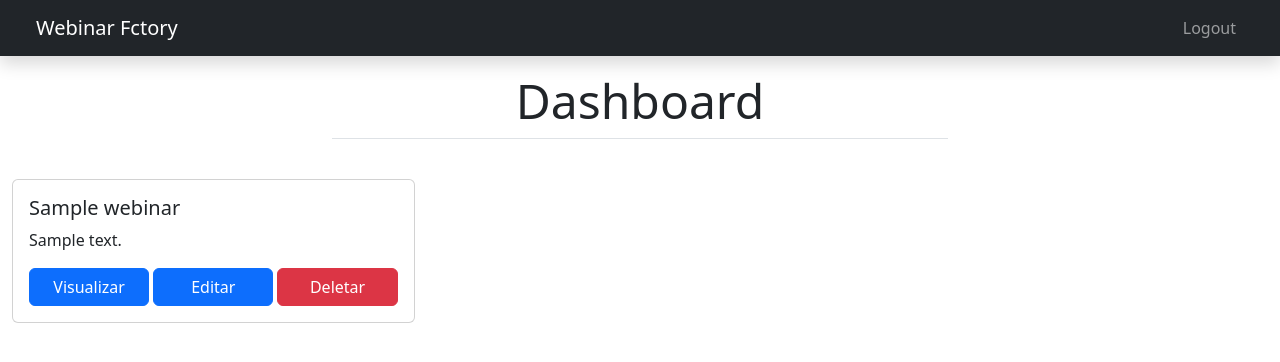
After one commit to h-zanetti/webinar-factory, a Django app: page /webinar_dashboard/ in a window 1280 px wide. The commit adds this page. Shown: the top 362 px of the page. Run offline with Django 3.2, Linux system fonts and the light colour scheme; a user stored in the database is signed in; tables that the repository leaves empty hold one stand-in row (values such as "Sample post"); some libraries are stand-ins or nearby versions.

Commit message:
Criado dashboard de webinários

```diff
--- /dev/null
+++ b/webinar_factory/core/templates/core/dashboard.html
@@ -0,0 +1,63 @@
+{% extends 'core/base.html' %}
+{% block content %}
+
+<div class="container mt-2">
+    <div class="row mb-4 d-flex justify-content-center">
+        <div class="col-lg-6 col-sm-12">
+            <h1 class="display-5 text-center mb-3 pb-2 border-bottom">Dashboard</h1>
+        </div>
+    </div>
+
+    <div class="row row-cols-1 row-cols-lg-3 row-cols-md-2 g-4">
+        {% for webinar in webinars %}
+            <div class="col">
+                <div class="card">
+                    <div class="card-body">
+                        <h5 class="card-title">{{ webinar.name }}</h5>
+                        <p class="card-text">{{ webinar.description|truncatechars:100 }}</p>
+                        <div class="row gx-1">
+                            <div class="col-4">
+                                <a href="{% url 'core:read_webinar' webinar.pk %}" class="btn btn-primary w-100">Visualizar</a>
+                            </div>
+                            <div class="col-4">
+                                <a href="{% url 'core:update_webinar' webinar.pk %}" class="btn btn-primary w-100">Editar</a>
+                            </div>
+                            <div class="col-4">
+                                <button type="button" class="btn btn-danger w-100" data-bs-toggle="modal" data-bs-target="#deleteWebinarModal{{ webinar.id }}">
+                                    Deletar
+                                </button>
+                            </div>
+                        </div>
+                    </div>
+                </div>
+            </div>
+            <!-- Delete Webinar Modal -->
+            <div class="modal fade" id="deleteWebinarModal{{ webinar.id }}" tabindex="-1" aria-labelledby="deleteWebinarModal{{ webinar.id }}Label" aria-hidden="true">
+                <div class="modal-dialog">
+                <div class="modal-content">
+                    <div class="modal-header">
+                    <h5 class="modal-title" id="deleteWebinarModal{{ webinar.id }}Label">Deletar Webinário</h5>
+                    <button type="button" class="btn-close" data-bs-dismiss="modal" aria-label="Close"></button>
+                    </div>
+                    <div class="modal-body">
+                        <strong>{{ webinar.name }}</strong>
+                        <p>Tem certeza que deseja DELETAR este webinar?</p>
+                        <p>Essa operação é IRREVERSÍVEL</p>
+                        <p>Este webinário será PERDIDO PARA SEMPRE</p>
+                    </div>
+                    <div class="modal-footer">
+                        <form action="{% url 'core:delete_webinar' webinar.pk %}" method="POST">
+                            {% csrf_token %}
+                            <button type="button" class="btn btn-secondary" data-bs-dismiss="modal">Cancelar</button>
+                            <button type="submit" class="btn btn-danger">Deletar</button>
+                        </form>
+                    </div>
+                </div>
+                </div>
+            </div>
+        {% endfor %}
+    </div>
+
+</div>
+
+{% endblock %}
--- a/webinar_factory/core/templates/core/manage_tags.html
+++ b/webinar_factory/core/templates/core/manage_tags.html
@@ -2,7 +2,7 @@
 {% load bootstrap5 %}
 
 {% block content %}
-<div class="container my-4">
+<div class="container mb-4">
     <div class="row d-flex justify-content-center">
         <div class="col-12 text-center mt-1 mb-4">
             <h1 class="display-5">{{ title }}</h1>
--- a/webinar_factory/core/templates/core/read_webinar.html
+++ b/webinar_factory/core/templates/core/read_webinar.html
@@ -2,7 +2,7 @@
 {% load bootstrap5 %}
 
 {% block content %}
-<div class="container my-4">
+<div class="container mb-4">
     <div class="row d-flex justify-content-center">
         <div class="col-12 text-center mt-1 mb-4">
             <h1 class="display-5 border-bottom pb-3">{{ webinar.name }}</h1>
--- a/webinar_factory/core/urls.py
+++ b/webinar_factory/core/urls.py
@@ -11,4 +11,5 @@ urlpatterns = [
     path('read_webinar/<int:pk>', views.read_webinar, name='read_webinar'),
     path('update_webinar/<int:pk>', views.update_webinar, name='update_webinar'),
     path('delete_webinar/<int:pk>', views.delete_webinar, name='delete_webinar'),
+    path('webinar_dashboard/', views.webinar_dashboard, name='webinar_dashboard'),
 ]
--- a/webinar_factory/core/views.py
+++ b/webinar_factory/core/views.py
@@ -87,3 +87,11 @@ def delete_webinar(request, pk):
             return redirect('core:index')
     except Webinar.DoesNotExist:
         raise Http404('Webinar not found.')
+
+def webinar_dashboard(request):
+    context = {
+        'title': 'Dashboard',
+        'user': request.user,
+        'webinars': Webinar.objects.filter(organizer=request.user)
+    }
+    return render(request, 'core/dashboard.html', context)
```
Also changed, not shown: webinar_factory/core/templates/core/index.html (+10 -1 lines), webinar_factory/core/tests/test_webinar_dashboard.py (added, +56 -0 lines).
